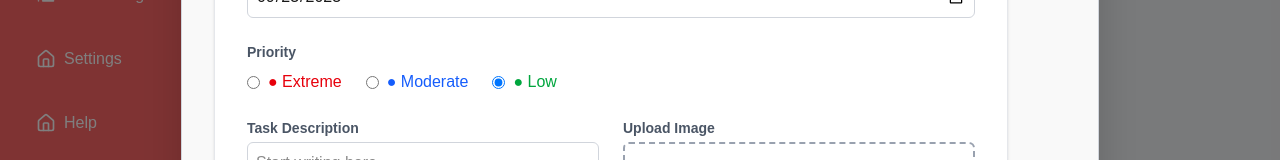
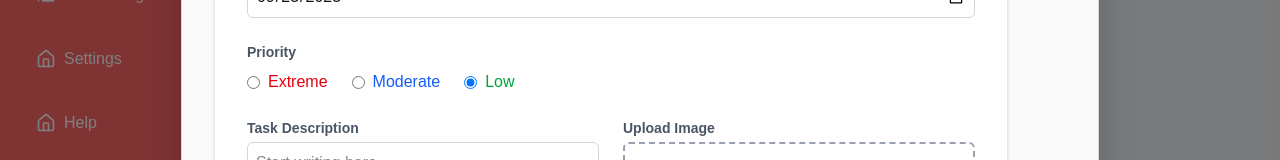
Before and after one commit to bilguun10080219/To-Do, a Next.js app in the folder frontend/: page /tasks in a window 1280 px wide. Both pictures are taken after a click on the button "Add New Task". Shown: the part 310-470 px from the top of the page. Built offline with nearby package versions, Linux system fonts and the light colour scheme; no server answers.

Commit message:
Fix AddTask and EditTask

```diff
--- a/frontend/app/components/task/AddTask.tsx
+++ b/frontend/app/components/task/AddTask.tsx
@@ -1,7 +1,7 @@
 "use client";
 
 import { useState } from "react";
-import { Task, Priority } from "@/app/mock/tasks";
+import { Task, Priority, Status } from "@/app/mock/tasks";
 import { createTask } from "@/app/services/taskApi";
 
 interface AddTaskProps {
@@ -15,6 +15,7 @@ export default function AddTask({ onClose }: AddTaskProps) {
     const [priority, setPriority] = useState<Priority>("Low");
     const [description, setDescription] = useState("");
     const [image, setImage] = useState<File | null>(null);
+    const [status] = useState<Status>("PENDING");
 
     const handleSubmit = async (e: React.FormEvent) => {
         e.preventDefault();
@@ -23,6 +24,7 @@ export default function AddTask({ onClose }: AddTaskProps) {
         const newTask: Partial<Task> = {
             name: title,
             createdDate,
+            status,
             priority,
             description,
             username: currentUser.username,
@@ -94,7 +96,7 @@ export default function AddTask({ onClose }: AddTaskProps) {
                                     checked={priority === "Extremely"}
                                     onChange={() => setPriority("Extremely")}
                                 />
-                                <span className="text-red-600">● Extreme</span>
+                                <span className="text-red-600">Extreme</span>
                             </label>
                             <label className="flex items-center gap-2">
                                 <input
@@ -104,7 +106,7 @@ export default function AddTask({ onClose }: AddTaskProps) {
                                     checked={priority === "Moderate"}
                                     onChange={() => setPriority("Moderate")}
                                 />
-                                <span className="text-blue-600">● Moderate</span>
+                                <span className="text-blue-600">Moderate</span>
                             </label>
                             <label className="flex items-center gap-2">
                                 <input
@@ -114,7 +116,7 @@ export default function AddTask({ onClose }: AddTaskProps) {
                                     checked={priority === "Low"}
                                     onChange={() => setPriority("Low")}
                                 />
-                                <span className="text-green-600">● Low</span>
+                                <span className="text-green-600">Low</span>
                             </label>
                         </div>
                     </div>
--- a/frontend/app/components/task/EditTask.tsx
+++ b/frontend/app/components/task/EditTask.tsx
@@ -1,7 +1,7 @@
 "use client";
 
 import { useState } from "react";
-import { Task, Priority } from "@/app/mock/tasks"; // mock-оос type авна
+import { Task, Priority, Status } from "@/app/mock/tasks"; // mock-оос type авна
 import { updateTask } from "@/app/services/taskApi";
 
 interface EditTaskProps {
@@ -12,11 +12,12 @@ interface EditTaskProps {
 
 export default function EditTask({ task, onClose }: EditTaskProps) {
   const [title, setTitle] = useState(task.name);
-  const [createdDate, setCreatedDate] = useState(task.createdDate.split("T")[0] );
+  const [createdDate, setCreatedDate] = useState(task.createdDate.split("T")[0]);
   const [priority, setPriority] = useState<Priority>(task.priority);
   const [description, setDescription] = useState(task.description);
   const [loading, setLoading] = useState(false);
   const [image, setImage] = useState<File | null>(null);
+  const [status, setStatus] = useState<Status>(task.status);
 
   const handleSubmit = async (e: React.FormEvent) => {
     e.preventDefault();
@@ -28,6 +29,7 @@ export default function EditTask({ task, onClose }: EditTaskProps) {
       priority,
       description,
       username: currentUser.username,
+      status
     };
 
     try {
@@ -63,7 +65,7 @@ export default function EditTask({ task, onClose }: EditTaskProps) {
               type="text"
               value={title}
               onChange={(e) => setTitle(e.target.value)}
-            className="w-full border border-gray-300 rounded-md p-2 focus:outline-none focus:ring-2 focus:ring-orange-400"/>
+              className="w-full border border-gray-300 rounded-md p-2 focus:outline-none focus:ring-2 focus:ring-orange-400" />
           </div>
 
 
@@ -75,9 +77,10 @@ export default function EditTask({ task, onClose }: EditTaskProps) {
               type="date"
               value={createdDate}
               onChange={(e) => setCreatedDate(e.target.value)}
-            className="w-full border border-gray-300 rounded-md p-2 focus:outline-none focus:ring-2 focus:ring-orange-400"/>
+              className="w-full border border-gray-300 rounded-md p-2 focus:outline-none focus:ring-2 focus:ring-orange-400" />
           </div>
 
+          <div className="flex gap-25">
             <div>
               <label className="block text-sm font-bold text-gray-600 mb-2">
                 Priority
@@ -91,7 +94,7 @@ export default function EditTask({ task, onClose }: EditTaskProps) {
                     checked={priority === "Extremely"}
                     onChange={() => setPriority("Extremely")}
                   />
-              <span className="text-red-600">● Extreme</span>
+                  <span className="text-red-600">Extreme</span>
                 </label>
                 <label className="flex items-center gap-2">
                   <input
@@ -101,7 +104,7 @@ export default function EditTask({ task, onClose }: EditTaskProps) {
                     checked={priority === "Moderate"}
                     onChange={() => setPriority("Moderate")}
                   />
-              <span className="text-blue-600">● Moderate</span>
+                  <span className="text-blue-600">Moderate</span>
                 </label>
                 <label className="flex items-center gap-2">
                   <input
@@ -111,10 +114,50 @@ export default function EditTask({ task, onClose }: EditTaskProps) {
                     checked={priority === "Low"}
                     onChange={() => setPriority("Low")}
                   />
-              <span className="text-green-600">● Low</span>
+                  <span className="text-green-600">Low</span>
                 </label>
               </div>
             </div>
+
+            <div>
+              <label className="block text-sm font-bold text-gray-600 mb-2">
+                Status
+              </label>
+              <div className="flex gap-6">
+                <label className="flex items-center gap-2">
+                  <input
+                    type="radio"
+                    name="status"
+                    value="PENDING"
+                    checked={status === "PENDING"}
+                    onChange={() => setStatus("PENDING")}
+                  />
+                  <span className="text-red-600">Pending</span>
+                </label>
+                <label className="flex items-center gap-2">
+                  <input
+                    type="radio"
+                    name="status"
+                    value="IN_PROGRESS"
+                    checked={status === "IN_PROGRESS"}
+                    onChange={() => setStatus("IN_PROGRESS")}
+                  />
+                  <span className="text-blue-600">In Progress</span>
+                </label>
+                <label className="flex items-center gap-2">
+                  <input
+                    type="radio"
+                    name="status"
+                    value="COMPLETED"
+                    checked={status === "COMPLETED"}
+                    onChange={() => setStatus("COMPLETED")}
+                  />
+                  <span className="text-green-600">Completed</span>
+                </label>
+              </div>
+            </div>
+          </div>
+
 
           <div className="grid sm:grid-cols-2 gap-6 flex-1">
             <div>
```
Lines whose indentation alone changed are shown as unchanged.
